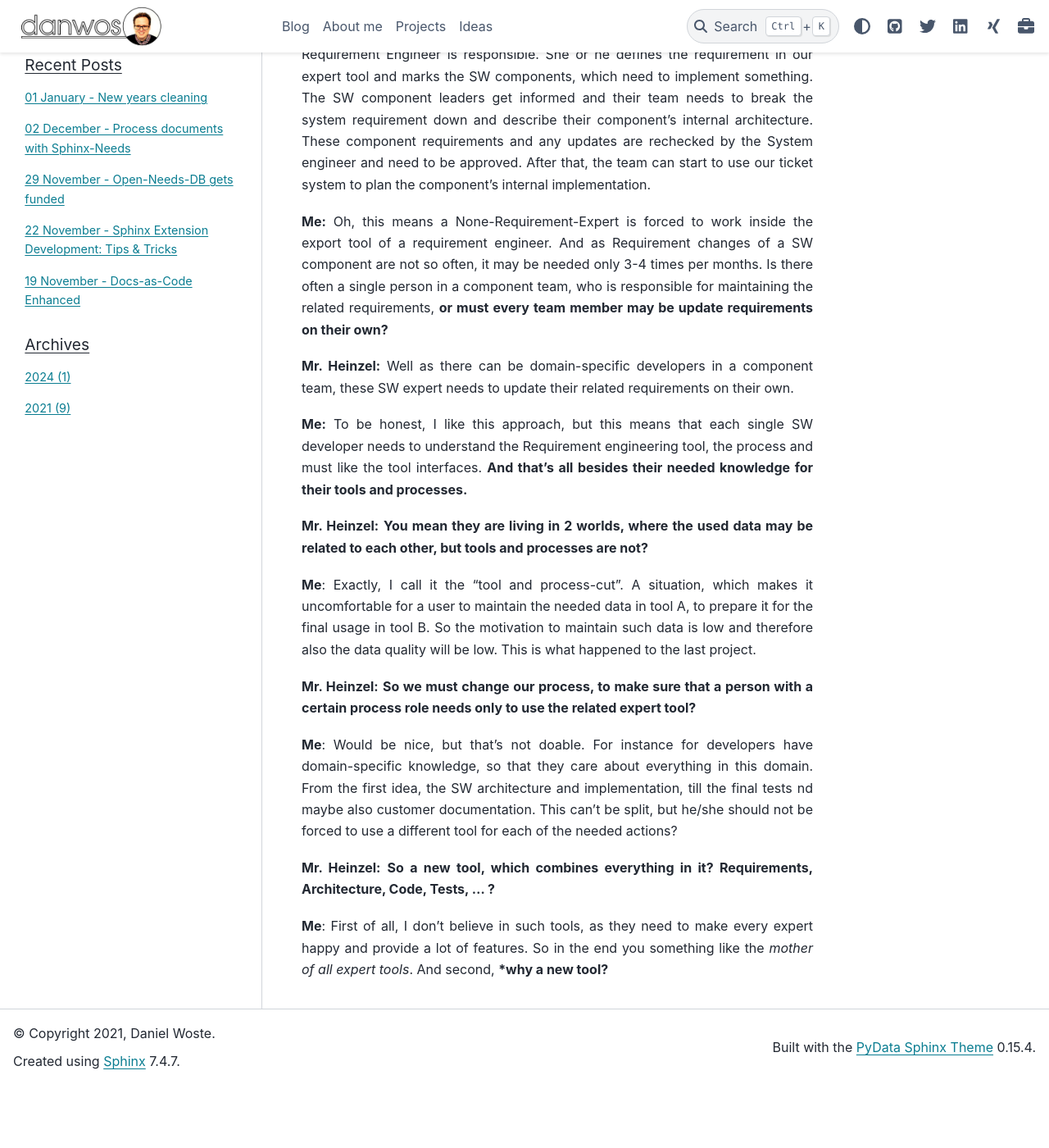
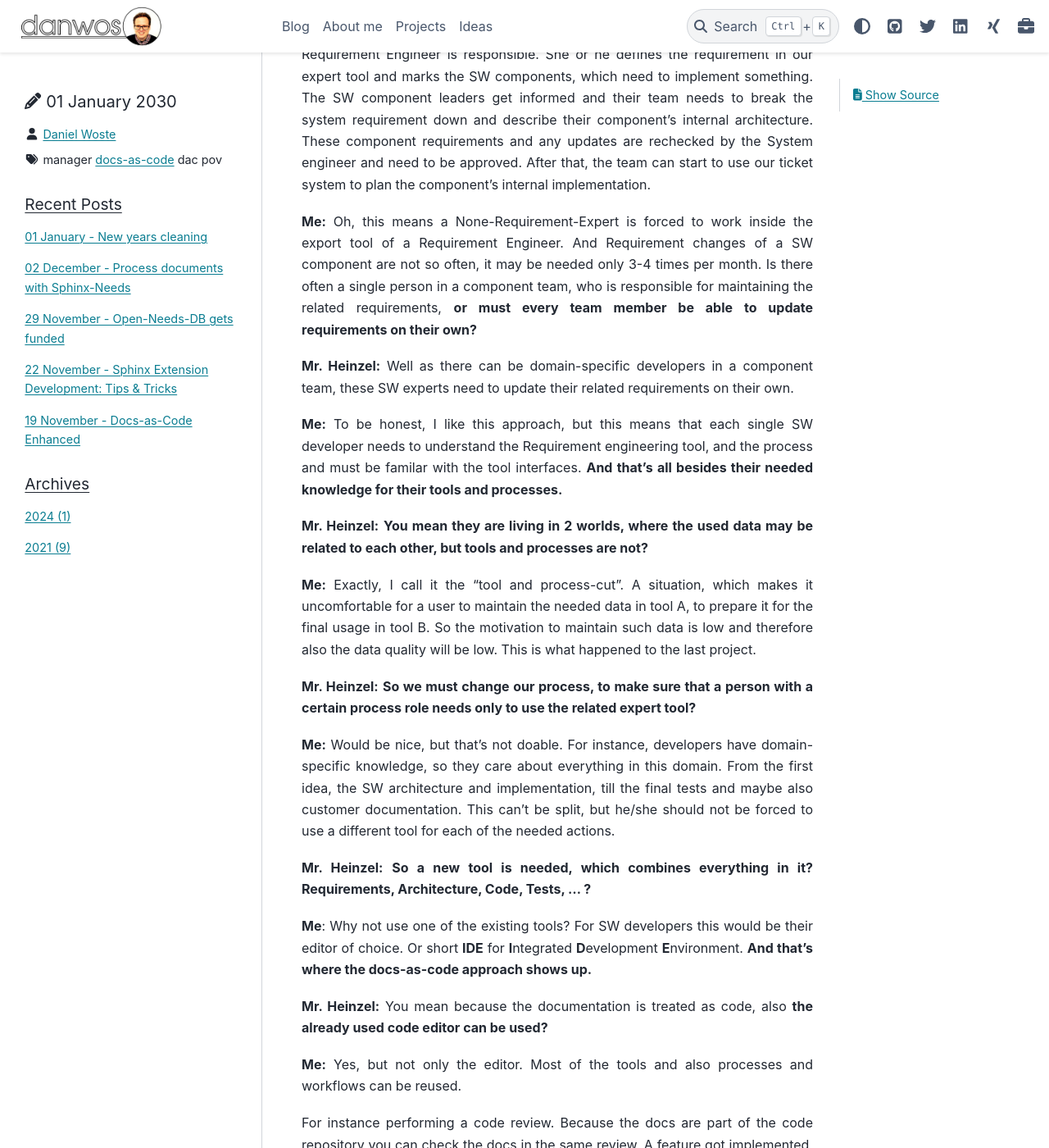
Before and after one commit to danwos/danwos.github.io, a Sphinx documentation site: the page built from docs/posts/2024/manager_pov.rst, in a window 1280 px wide and 1400 px high, scrolled down 2283 px. Shown: the whole window at 82% size. Built offline with Sphinx 7.4.7 and the PyData theme 0.15.4, drawn with Linux system fonts in a browser that asks for light colours; before the commit the page ends 3607 px from its top, so only the background shows below that; some of the changed text lies outside the part shown.

Commit message:
manager_pov_draft update

```diff
--- a/docs/posts/2024/manager_pov.rst
+++ b/docs/posts/2024/manager_pov.rst
@@ -63,25 +63,43 @@
 which need to implement something. The SW component leaders get informed and their team needs to break the system requirement down and describe their component's internal architecture.
 These component requirements and any updates are rechecked by the System engineer and need to be approved. After that, the team can start to use our ticket system to plan the component's internal implementation.
 
-**Me:** Oh, this means a None-Requirement-Expert is forced to work inside the export tool of a requirement engineer. And as Requirement changes of a SW component are not so often, it may be needed only
-3-4 times per months. Is there often a single person in a component team, who is responsible for maintaining the related requirements, **or must every team member may be update requirements on their own?**
+**Me:** Oh, this means a None-Requirement-Expert is forced to work inside the export tool of a Requirement Engineer. And Requirement changes of a SW component are not so often, it may be needed only
+3-4 times per month. Is there often a single person in a component team, who is responsible for maintaining the related requirements, **or must every team member be able to update requirements on their own?**
 
-**Mr. Heinzel:** Well as there can be domain-specific developers in a component team, these SW expert needs to update their related requirements on their own.
+**Mr. Heinzel:** Well as there can be domain-specific developers in a component team, these SW experts need to update their related requirements on their own.
 
-**Me:** To be honest, I like this approach, but this means that each single SW developer needs to understand the Requirement engineering tool, the process and must like the tool interfaces.
+**Me:** To be honest, I like this approach, but this means that each single SW developer needs to understand the Requirement engineering tool, and the process and must be familar with the tool interfaces.
 **And that's all besides their needed knowledge for their tools and processes.**
 
 **Mr. Heinzel:** **You mean they are living in 2 worlds, where the used data may be related to each other, but tools and processes are not?**
 
-**Me**: Exactly, I call it the "tool and process-cut". A situation, which makes it uncomfortable for a user to maintain the needed data in tool A, to prepare it for the final usage in tool B.
+**Me:** Exactly, I call it the "tool and process-cut". A situation, which makes it uncomfortable for a user to maintain the needed data in tool A, to prepare it for the final usage in tool B.
 So the motivation to maintain such data is low and therefore also the data quality will be low. This is what happened to the last project.
 
 **Mr. Heinzel:** **So we must change our process, to make sure that a person with a certain process role needs only to use the related expert tool?**
 
-**Me**: Would be nice, but that's not doable. For instance for developers have domain-specific knowledge, so that they care about everything in this domain. From the first idea, the SW architecture and implementation,
-till the final tests nd maybe also customer documentation. This can't be split, but he/she should not be forced to use a different tool for each of the needed actions?
+**Me:** Would be nice, but that's not doable. For instance, developers have domain-specific knowledge, so they care about everything in this domain. From the first idea, the SW architecture and implementation,
+till the final tests and maybe also customer documentation. This can't be split, but he/she should not be forced to use a different tool for each of the needed actions.
 
-**Mr. Heinzel:** **So a new tool, which combines everything in it? Requirements, Architecture, Code, Tests, ... ?**
+**Mr. Heinzel:** **So a new tool is needed, which combines everything in it? Requirements, Architecture, Code, Tests, ... ?**
 
-**Me**: First of all, I don't believe in such tools, as they need to make every expert happy and provide a lot of features. So in the end you something like the *mother of all expert tools*.
-And second, ***why a new tool?**
+**Me**: Why not use one of the existing tools? For SW developers this would be their editor of choice. Or short **IDE** for **I**\ ntegrated **D**\ evelopment **E**\ nvironment.
+**And that's where the docs-as-code approach shows up.**
+
+**Mr. Heinzel:** You mean because the documentation is treated as code, also **the already used code editor can be used?**
+
+**Me:** Yes, but not only the editor. Most of the tools and also processes and workflows can be reused.
+
+For instance performing a code review. Because the docs are part of the code repository you can check the docs in the same review. A feature got implemented, but the Change Request only contains source code, no tests, no docs? Reject it.
+
+The CI is running the tests, why not check the docs, if all references are still valid?
+
+You can even reuse parts of your source code in the documentation. No need to explain an API twice, in the code and later in the user documentation. Docs-as-code makes it easily possible to follow "single-source-of-truth".
+
+**Mr. Heinzel:** And that's possible? All the needed features inside the editor?
+
+**Me:** Yes, we use for instance the Sphinx documentation generator, which can produce HTML-websites, PDF, and other formats out of the same documentation input.
+There are also over 600 extensions and themes available, to provide new features and layouts. And the best, most of it is Open-Source, so no license fees.
+
+**Mr. Heinzel:** I can imagine that this approach is possible for end user documentation, which needs to be created only once and not so often updated.
+But how about project documentation, including for instance requirements and test results. Can this be done with the editor as well?
```
